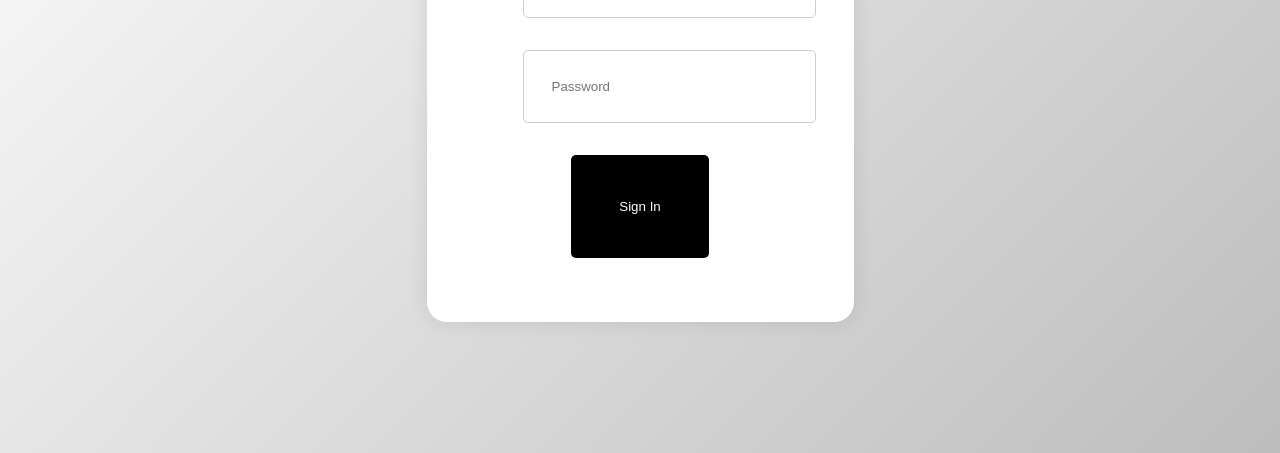
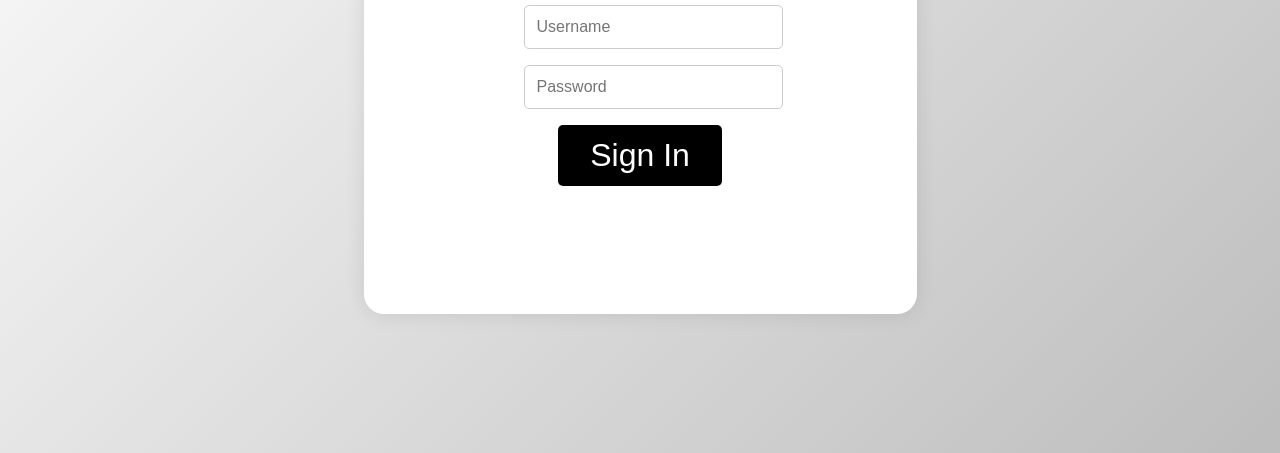
Before and after one commit to Olajolo-Taiwo/Pathfinder, a plain HTML site: page index.html in a window 1280 px wide. Shown: the part 347-800 px from the top of the page. Drawn offline with Linux system fonts and the light colour scheme.

Commit message:
Update style.css

```diff
--- a/Styles/style.css
+++ b/Styles/style.css
@@ -16,7 +16,7 @@ body {
 
 .signin-container {
   background: white;
-  padding: 4rem 6rem;
+  padding: 8rem 10rem;
   border-radius: 20px;
   box-shadow: 0 0 20px rgba(0, 0, 0, 0.1);
   text-align: center;
@@ -29,15 +29,18 @@ body {
   padding: 1.75rem;
   border: 1px solid #ccc;
   border-radius: 5px;
+  font-size:2rem;
 }
 
 .signin-container button {
   background: black;
   color: white;
-  padding: 2.75rem 3rem;
+  padding: 1.8rem 4rem;
   border: none;
   border-radius: 5px;
   cursor: pointer;
+  font-size:2rem;
+}
 }
 
 .loading-screen {
@@ -90,10 +93,14 @@ body {
   .signin-container {
   padding: 2rem 4rem;
   border-radius: 10px;
+    font-size:1rem;
+  }
   }
  .signin-container input {
   margin: 1rem 0;
   padding: 0.75rem;
+   font-size:1rem;
+ }
   }
   .typing-effect {
   font-size: 1.5rem;
```
